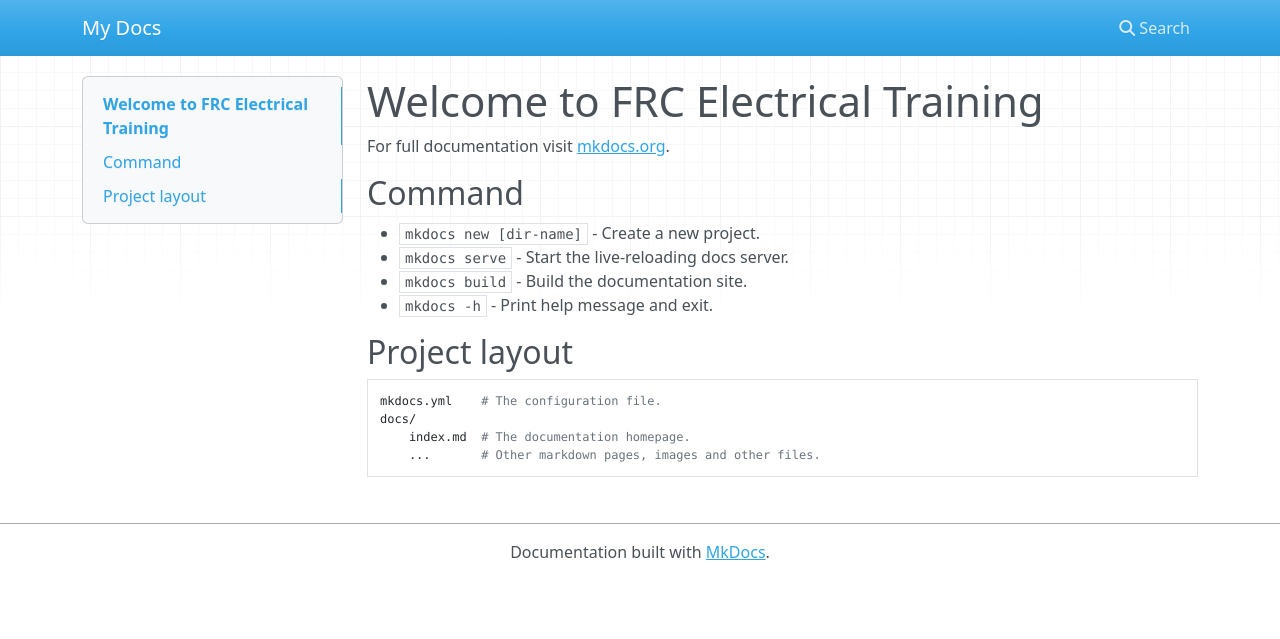
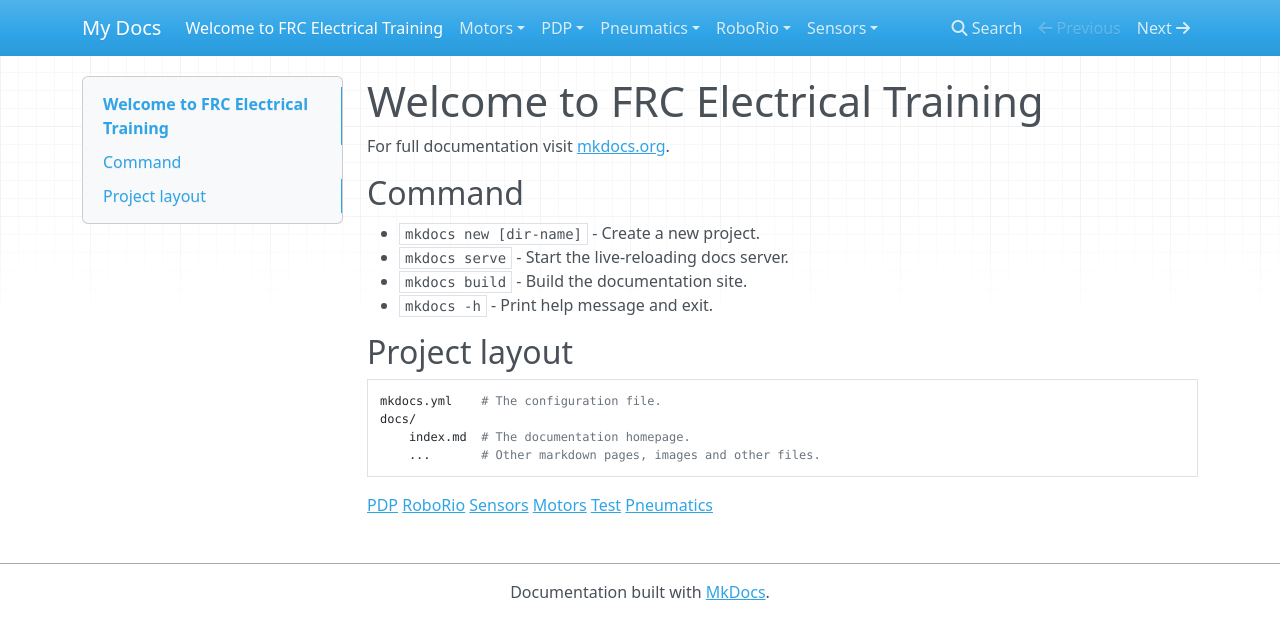
Before and after one commit to FRC-2928/FRC-Electrical-Training, an MkDocs documentation site: the page built from docs/index.md, in a window 1280 px wide. Shown: the top 639 px of the page. Built offline with MkDocs 1.6.1, drawn with Linux system fonts in a browser that asks for light colours; nearby versions of some CDN libraries.

Commit message:
Added Doc Structure

```diff
--- a/docs/index.md
+++ b/docs/index.md
@@ -15,3 +15,11 @@ For full documentation visit [mkdocs.org](https://www.mkdocs.org).
     docs/
         index.md  # The documentation homepage.
         ...       # Other markdown pages, images and other files.
+
+
+[PDP](PDP/PDP.md)
+[RoboRio](RoboRio/RoboRio.md)
+[Sensors](Sensors/Sensors.md)
+[Motors](Motors/Motors.md)
+[Test](Test/Test.md)
+[Pneumatics](Pneumatics/Pneumatics.md)
```
Also changed, not shown: docs/Motors/Motors.md (added, +10 -0 lines), docs/PDP/PDP.md (added, +2 -0 lines), docs/Pneumatics/Pneumatics.md (added, +5 -0 lines), docs/RoboRio/RoboRio.md (added, +2 -0 lines), docs/Sensors/Sensors.md (added, +11 -0 lines), 1 other file.
